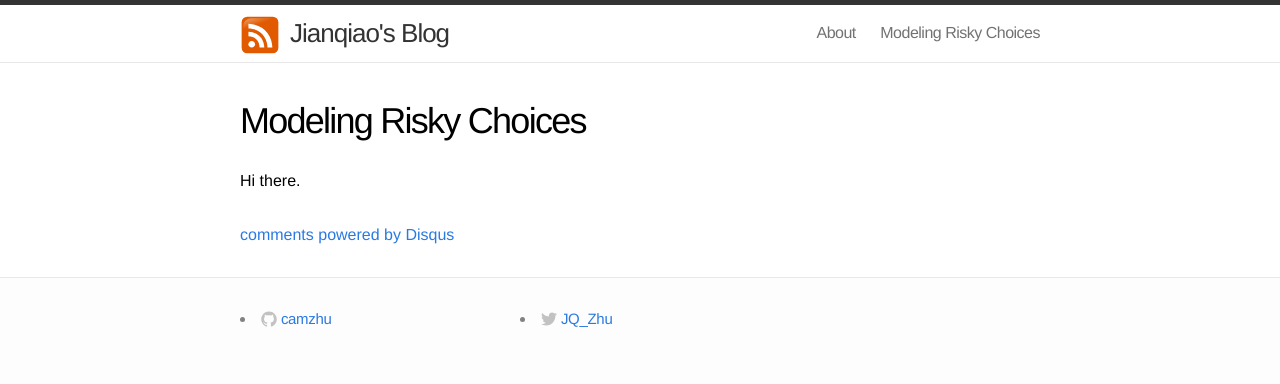
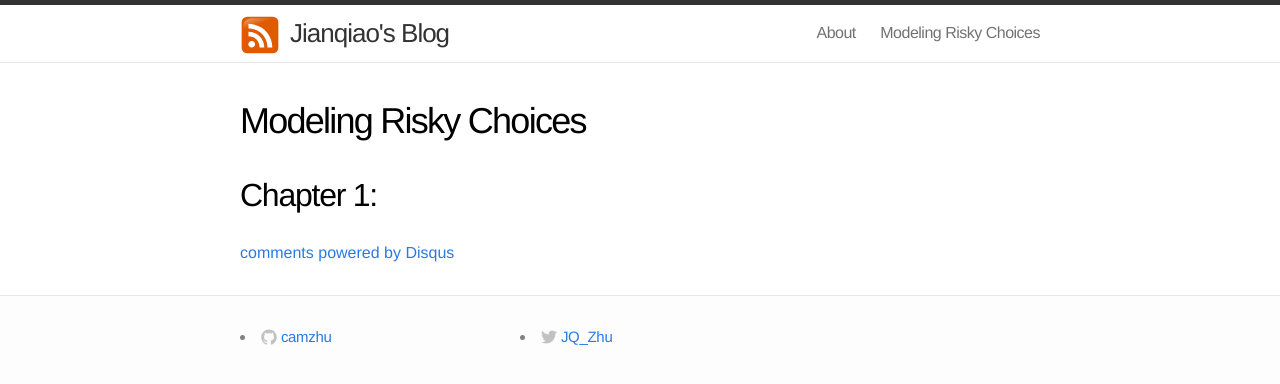
Before and after one commit to jianqiaozhu/jianqiaozhu.github.io, a Jekyll site: the page built from riskychoices.md, in a window 1280 px wide. Shown: the top 384 px of the page. Built offline with Jekyll 4.4.1, drawn with Linux system fonts in a browser that asks for light colours; Markdown is read by kramdown in place of the engine named in the settings; comment, search, counter and statistics services are not loaded.

Commit message:
Update riskychoices.md

```diff
--- a/riskychoices.md
+++ b/riskychoices.md
@@ -3,7 +3,8 @@ layout: page
 mathjax: true
 comments: true
 title: Modeling Risky Choices
-permalink: /riskychoices/
+permalink: /risk/
 ---
 
-Hi there.
+
+## Chapter 1:
```
